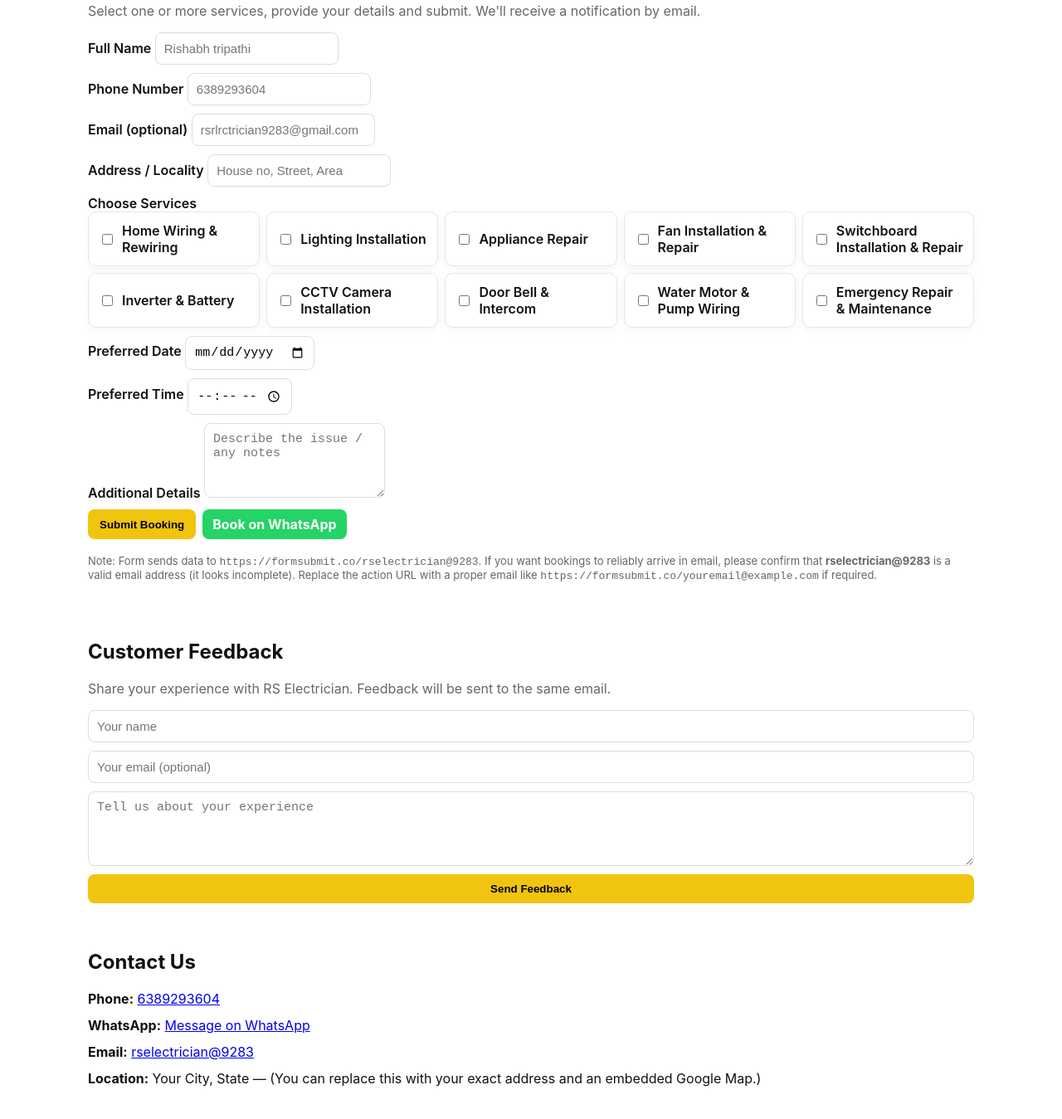
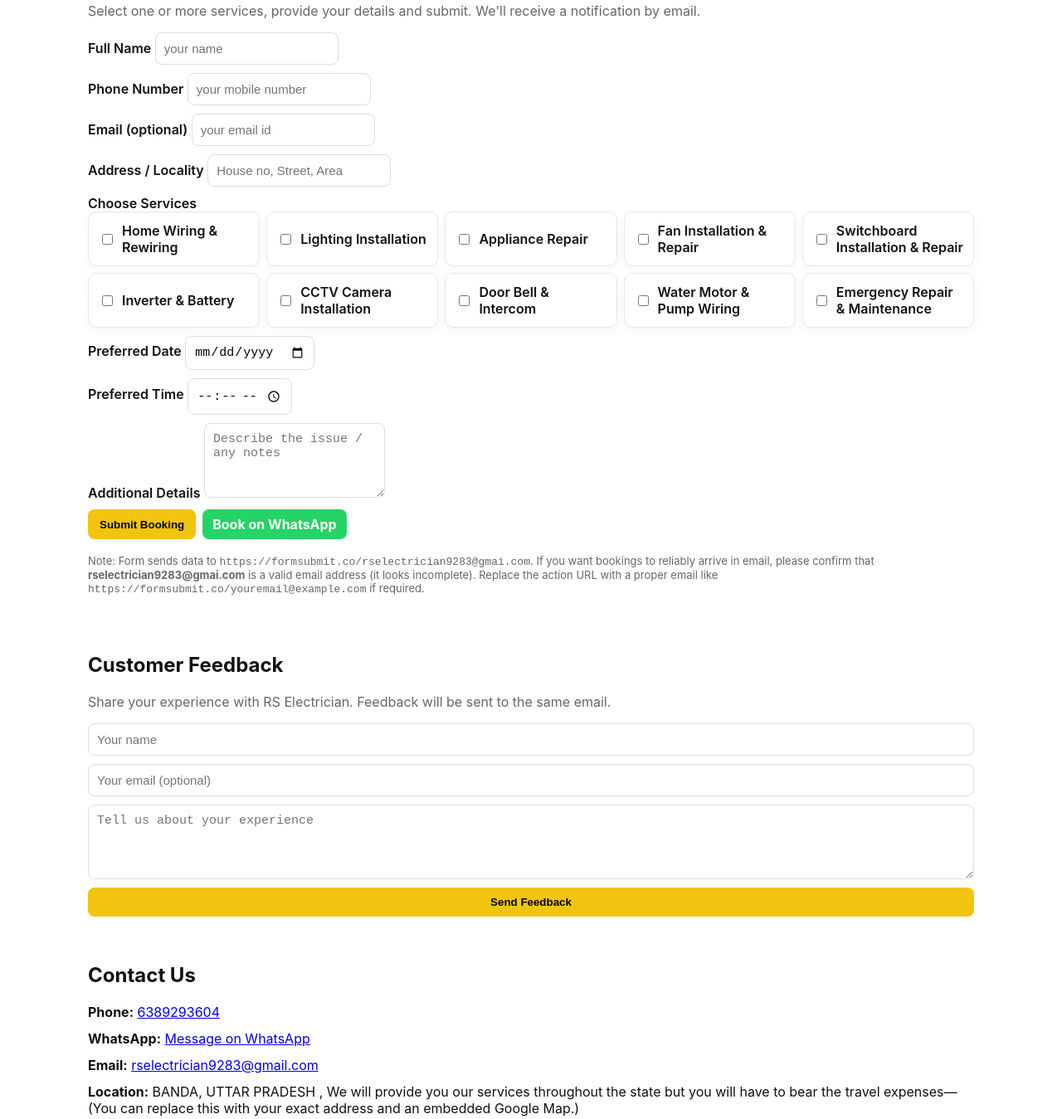
Before and after one commit to panditrishabh123tripathi-star/RS-electrician, a plain HTML site: page index.html in a window 1280 px wide. Shown: the part 2627-3976 px from the top of the page at 83% size. Drawn offline with Linux system fonts and the light colour scheme.

Commit message:
Update index.html

```diff
--- a/index.html
+++ b/index.html
@@ -156,7 +156,7 @@ footer a{color:var(--yellow);text-decoration:none}
   <p class="muted">Select one or more services, provide your details and submit. We'll receive a notification by email.</p>
 
   <!-- IMPORTANT: the form below uses FormSubmit (https://formsubmit.co/). Replace the action email with a valid email if needed. -->
-  <form id="bookingForm" action="https://formsubmit.co/rselectrician@9283" method="POST">
+  <form id="bookingForm" action="https://formsubmit.co/rselectrician9283@gmail.com" method="POST">
     <!-- FormSubmit recommended hidden inputs -->
     <input type="hidden" name="_subject" value="New Booking — RS Electrician" />
     <input type="hidden" name="_captcha" value="false" />
@@ -164,17 +164,17 @@ footer a{color:var(--yellow);text-decoration:none}
 
     <div>
       <label for="custName">Full Name</label>
-      <input id="custName" name="name" type="text" required placeholder="Rishabh tripathi">
+      <input id="custName" name="name" type="text" required placeholder="your name ">
     </div>
 
     <div>
       <label for="custPhone">Phone Number</label>
-      <input id="custPhone" name="phone" type="tel" required placeholder="6389293604">
+      <input id="custPhone" name="phone" type="tel" required placeholder="your mobile number ">
     </div>
 
     <div>
       <label for="custEmail">Email (optional)</label>
-      <input id="custEmail" name="email" type="email" placeholder="rsrlrctrician9283@gmail.com">
+      <input id="custEmail" name="email" type="email" placeholder="your email id ">
     </div>
 
     <div>
@@ -209,7 +209,7 @@ footer a{color:var(--yellow);text-decoration:none}
       <a class="btn wa" href="https://wa.me/916389293604?text=Hello%20RS%20Electrician,%20I%20want%20to%20book%20a%20service" target="_blank">Book on WhatsApp</a>
     </div>
 
-    <p class="muted" style="font-size:13px;margin-top:8px">Note: Form sends data to <code>https://formsubmit.co/rselectrician@9283</code>. If you want bookings to reliably arrive in email, please confirm that <strong>rselectrician@9283</strong> is a valid email address (it looks incomplete). Replace the action URL with a proper email like <code>https://formsubmit.co/youremail@example.com</code> if required.</p>
+    <p class="muted" style="font-size:13px;margin-top:8px">Note: Form sends data to <code>https://formsubmit.co/rselectrician9283@gmai.com</code>. If you want bookings to reliably arrive in email, please confirm that <strong>rselectrician9283@gmai.com</strong> is a valid email address (it looks incomplete). Replace the action URL with a proper email like <code>https://formsubmit.co/youremail@example.com</code> if required.</p>
   </form>
 </section>
 
@@ -238,10 +238,10 @@ footer a{color:var(--yellow);text-decoration:none}
       <strong>WhatsApp:</strong> <a href="https://wa.me/916389293604">Message on WhatsApp</a>
     </div>
     <div>
-      <strong>Email:</strong> <a href="mailto:rselectrician@9283">rselectrician@9283</a>
+      <strong>Email:</strong> <a href="mailto:rselectrician9283@gmail.com">rselectrician9283@gmail.com</a>
     </div>
     <div>
-      <strong>Location:</strong> Your City, State — (You can replace this with your exact address and an embedded Google Map.)
+      <strong>Location:</strong> BANDA, UTTAR PRADESH , We will provide you our services throughout the state but you will have to bear the travel expenses— (You can replace this with your exact address and an embedded Google Map.)
     </div>
   </div>
 </section>
```
